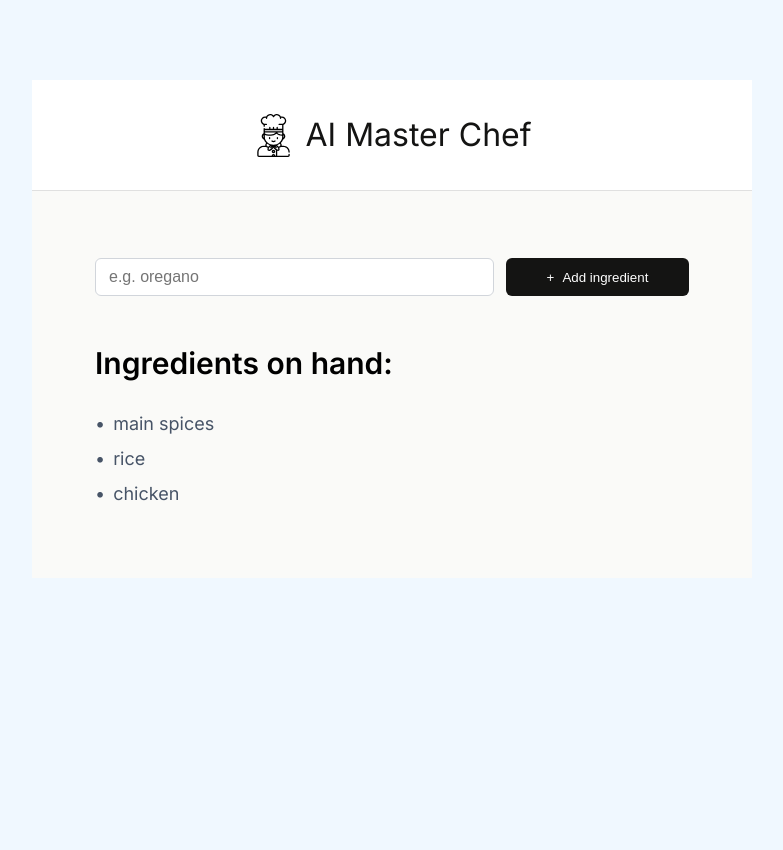
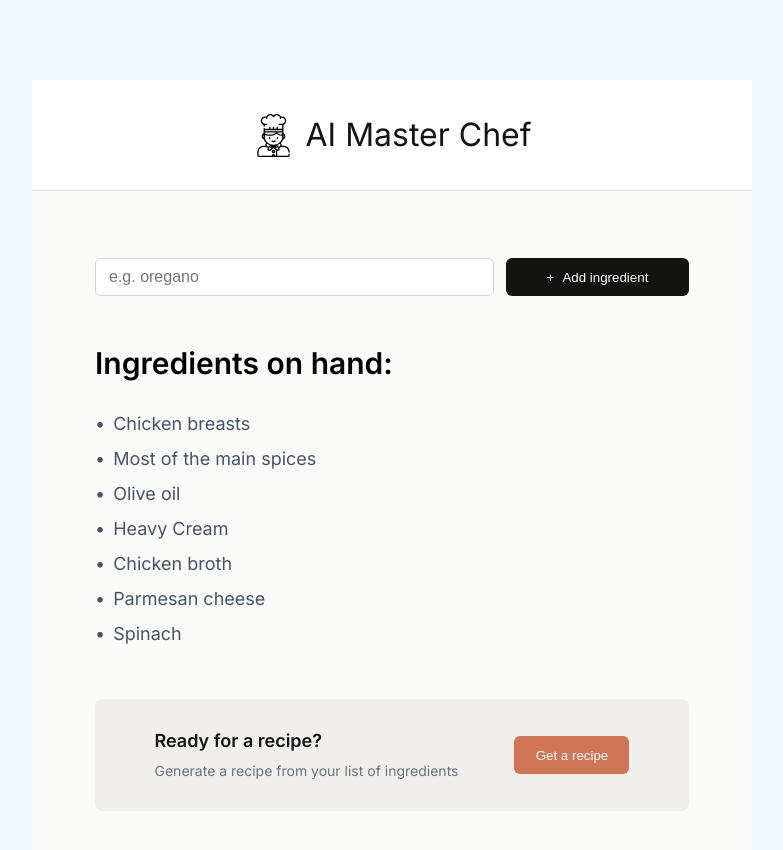
Before and after one commit to niiquash/ai-chef, a React (Vite) app: page / in a window 1280 px wide. Shown: the top 850 px of the page, without its empty margins (248-1031 px from the left). Before the commit the page ends 800 px from the top, so only its background shows below. Built offline with nearby package versions, Linux system fonts and the light colour scheme.

Commit message:
completed markup and css for get recipe section

```diff
--- a/src/components/Main.jsx
+++ b/src/components/Main.jsx
@@ -16,10 +16,25 @@ const Main = () => {
       <section className="main--ingredients">
         <h2 className="main--ingredients__heading">Ingredients on hand:</h2>
         <ul className="main--ingredients__list">
-          <li className="main--ingredients__list-item">main spices</li>
-          <li className="main--ingredients__list-item">rice</li>
-          <li className="main--ingredients__list-item">chicken</li>
+          <li className="main--ingredients__list-item">Chicken breasts</li>
+          <li className="main--ingredients__list-item">
+            Most of the main spices
+          </li>
+          <li className="main--ingredients__list-item">Olive oil</li>
+          <li className="main--ingredients__list-item">Heavy Cream</li>
+          <li className="main--ingredients__list-item">Chicken broth</li>
+          <li className="main--ingredients__list-item">Parmesan cheese</li>
+          <li className="main--ingredients__list-item">Spinach</li>
         </ul>
+      </section>
+      <section className="main--get-recipe">
+        <div>
+          <h3 className="main--get-recipe__heading">Ready for a recipe?</h3>
+          <p className="main--get-recipe__text">
+            Generate a recipe from your list of ingredients
+          </p>
+        </div>
+        <button className="main--get-recipe__button">Get a recipe</button>
       </section>
     </main>
   );
--- a/src/index.css
+++ b/src/index.css
@@ -110,3 +110,42 @@ body {
   content: "•";
   margin-right: 8px;
 }
+
+/* Main -- Get Recipe */
+.main--get-recipe {
+  margin-top: 48px;
+  padding: 30px 40px;
+  background-color: #f0efeb;
+  border-radius: 8px;
+  display: flex;
+  align-items: center;
+  justify-content: center;
+  gap: 56px;
+}
+
+.main--get-recipe > div > .main--get-recipe__heading {
+  font-size: 18px;
+  font-weight: 600;
+  line-height: 24px;
+  color: #141413;
+  margin-bottom: 8px;
+}
+
+.main--get-recipe > div > .main--get-recipe__text {
+  font-size: 14px;
+  font-weight: 400;
+  line-height: 20px;
+  color: #6b7280;
+}
+
+.main--get-recipe > .main--get-recipe__button {
+  border: none;
+  width: 115px;
+  height: 38px;
+  border-radius: 6px;
+  padding: 9px 17px;
+  background-color: #d17557;
+  color: white;
+  cursor: pointer;
+  transition: all 0.03s;
+}
```
Also changed, not shown: src/components/IngredientsList.jsx (added, +22 -0 lines).
